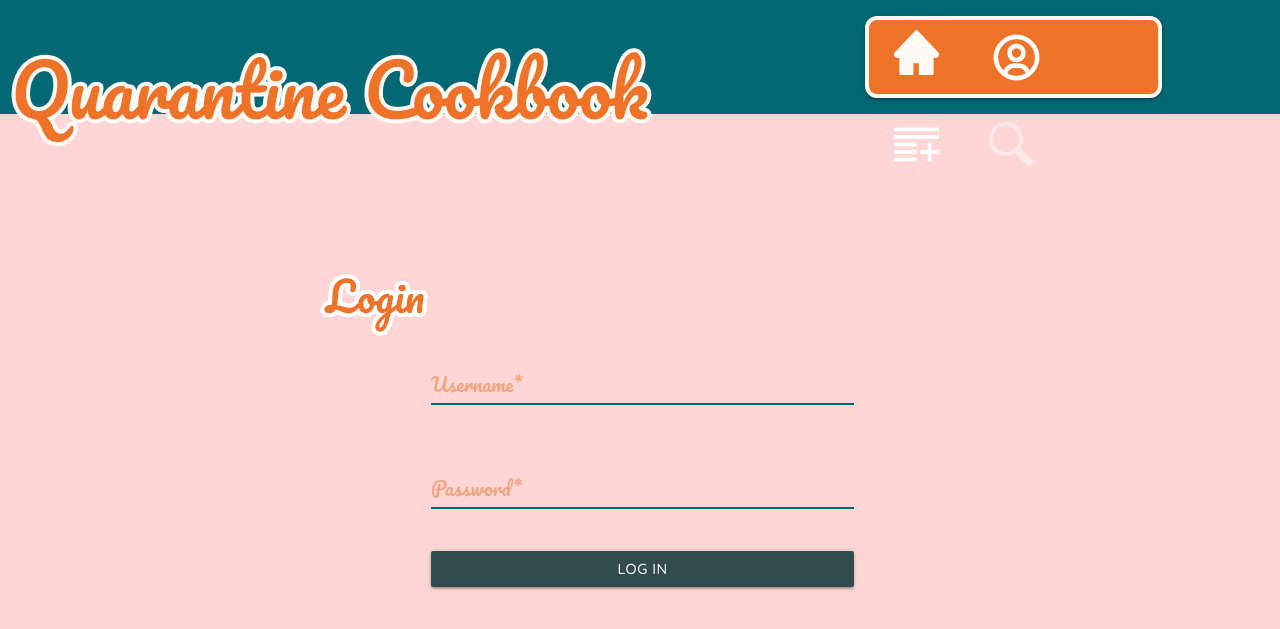
After one commit to Matt-atCasey/QuarantineCookbook, a Flask app: page /login in a window 1280 px wide. The commit adds this page. Shown: the top 629 px of the page. Run offline with Flask 2, Linux system fonts and the light colour scheme; some libraries are stand-ins or nearby versions.

Commit message:
added login and user functionality with session cookies and encrpyted passwords -added flash messages to keep users updated

```diff
--- a/app.py
+++ b/app.py
@@ -1,15 +1,15 @@
-from flask import Flask, render_template, redirect, request, url_for
+from flask import Flask, render_template, redirect, request, url_for, session, flash
 import os
 from flask_pymongo import PyMongo
 from bson.objectid import ObjectId
-import bcrypt
+from werkzeug.security import generate_password_hash, check_password_hash
 
 app = Flask(__name__)
 app.config['MONGO_DBNAME'] = 'cookbook-app-db'
 # DO NOT UPLOAD WITH URI
 app.config['MONGO_URI'] = (
     "")
-
+app.config['SECRET_KEY'] = ''
 mongo = PyMongo(app)
 
 # Default home page
@@ -25,9 +25,49 @@ def add_recipe():
         return render_template('addrecipe.html')
     else:
         if request.method == 'POST':
-            exis_recipes = mongo.db.recipes
+            exis_recipes = mongo.db.recipe
             exis_recipes.insert_one(request.form.to_dict())
             return redirect(url_for('home'))
+
+
+@app.route('/login', methods=['GET', 'POST'])
+def login():
+    if request.method == 'POST':
+        req = request.form
+        username = req.get('username')
+        password = req.get('password')
+        print(username+password)
+        try:
+            db_user = mongo.db.users.find_one({"username": username})
+            db_pass = db_user.get('password')
+        except:
+            flash('Error accesing Database! Please try again.')
+            return redirect(url_for('login'))
+        print(db_user)
+        print(db_user.get('password'))
+        if check_password_hash(db_pass, password) == True:
+            session['USERNAME'] = username
+            print(session['USERNAME'])
+            flash(f'You have been logged in successfully, {username}')
+            return redirect(url_for('home'))
+        else:
+            print(check_password_hash(db_user.get('password'), password))
+            print(session.get('USERNAME'))
+            flash('Invalid user/pass. Please try again!')
+            return render_template('login.html')
+    elif request.method == 'GET':
+        if session.get('USERNAME'):
+            flash('You are already logged in!')
+            return redirect(url_for('home'))
+        else:
+            return render_template('login.html')
+
+
+@app.route('/logout')
+def logout():
+    session.pop('USERNAME', None)
+    flash('You have been logged out!')
+    return redirect(url_for('login'))
 
 
 if __name__ == '__main__':
--- a/static/css/style.css
+++ b/static/css/style.css
@@ -60,7 +60,8 @@ nav {
 
 .desc_text,
 .add_text,
-.desc_header {
+.desc_header,
+.login_form {
   font-family: Quicksand;
   font-style: normal;
   font-weight: 500;
@@ -108,6 +109,9 @@ nav {
 .add_recipe_header {
   margin-top: 5vh;
 }
+.login_header {
+  margin: 20vh 0 0 10vw;
+}
 
 .btn {
   font-family: Quicksand;
@@ -116,3 +120,43 @@ nav {
   font-size: calc(13px + (15 - 13) * ((100vw - 300px) / (1600 - 300)));
   background: #324b4c;
 }
+
+/* Form from Materialize */
+.login_form {
+  font-family: Pacifico;
+}
+/* label color */
+.input-field label {
+  color: #efa781;
+  font-size: calc(17px + (20 - 17) * ((100vw - 300px) / (1600 - 300)));
+}
+/* label focus color */
+.input-field input[type='text']:focus + label {
+  color: #ef7229;
+}
+/* label underline focus color */
+.input-field input[type='password'] {
+  border-bottom: 1.5px solid #026873;
+  box-shadow: 0 1px 0 0 #026873;
+}
+.input-field input[type='text'] {
+  border-bottom: 1.5px solid #026873;
+  box-shadow: 0 1px 0 0 #026873;
+}
+/* valid color */
+.input-field input[type='text'].valid {
+  border-bottom: 1px solid #089767;
+  box-shadow: 0 1px 0 0 #089767;
+}
+/* invalid color */
+.input-field input[type='text'].invalid {
+  border-bottom: 1px solid rgb(172, 24, 24);
+  box-shadow: 0 1px 0 0 rgb(172, 24, 24);
+}
+
+.logout {
+  margin-top: 4vh;
+  color: #ef7229;
+  display: block;
+  margin-right: 2vh;
+}
--- a/templates/base.html
+++ b/templates/base.html
@@ -18,7 +18,9 @@
             <div class="col s8 logo">
                 <img src={{url_for( 'static' , filename='img/logo.png')}}>
             </div>
-            <div class="test col s2 l4 header_nav">
+
+
+            <div class="test col s3 header_nav">
                 <!------------------------------------------------------------NAV -->
                 <nav>
                     <div class="nav-wrapper">
@@ -26,10 +28,10 @@
                                 src="{{url_for( 'static' , filename='img/menu.png')}}" alt=""></a>
 
                         <ul class="hide-on-med-and-down">
-                            <li class="nav_items"><a href="sass.html"><img
+                            <li class="nav_items"><a href="{{url_for('home' )}}"><img
                                         src="{{url_for( 'static' , filename='img/home.png')}}"
                                         alt="home button icon"></a></li>
-                            <li class="nav_items"><a href="badges.html"><img
+                            <li class="nav_items"><a href="{{url_for('login' )}}"><img
                                         src="{{url_for( 'static' , filename='img/account.png')}}"
                                         alt="account menu icon"></a></li>
                             <li class="nav_items"><a href="collapsible.html"><img
@@ -49,11 +51,23 @@
                     <li><a href="mobile.html">Mobile</a></li>
                 </ul>
             </div>
+            {% if session.get('USERNAME') %}
+            <div class="col s1">
+                <a href="{{url_for('logout')}}" class="btn logout desc_text center">Logout</a>
+            </div>
+            {% endif %}
         </div>
     </header>
     <!--------------------------------------END NAV -->
 
     <div class="container">
+        {% with messages = get_flashed_messages() %}
+        {% if messages %}
+        {% for msg in messages %}
+        <p>{{msg}}</p>
+        {% endfor %}
+        {% endif %}
+        {% endwith %}
         {% block content %}
 
         {% endblock content %}
@@ -65,6 +79,7 @@
             $('.sidenav').sidenav();
         });
     </script>
+    <script src="https://cdnjs.cloudflare.com/ajax/libs/materialize/1.0.0/js/materialize.min.js"></script>
 </body>
 
 </html>
--- a/templates/home.html
+++ b/templates/home.html
@@ -3,7 +3,9 @@
 <div class="row recipe_container">
   {% for recipe in recipes %}
   <div class="col s9 offset-s2 recipe_card">
-        <div class="col s3"><img class="responsive-img" src="static/img/{{recipe.recipe_img}}" /></div>
+    <div class="col s3">
+      <img class="responsive-img" src="static/img/{{recipe.recipe_img}}" />
+    </div>
     <div class="col s9">
       <!-- Max char count for desc 215? -->
       <h2 class="desc_header">{{recipe.recipe_name}}</h2>
--- /dev/null
+++ b/templates/login.html
@@ -0,0 +1,31 @@
+{% extends 'base.html' %}
+
+{% block content %}
+<!-- Display Flashed Messages -->
+
+
+<div class="login_header">
+    <img src="{{url_for('static', filename='/img/login.png')}}" alt="">
+</div>
+
+<div class="row login_form">
+    <form class="col s6 offset-s3" action="{{url_for('login')}}" method="post">
+        <div class="row">
+            <div class="input-field col s12">
+                <input id="username" name="username" type="text" class="validate" required minlength="5" maxlength="15">
+                <label for="username">Username*</label>
+            </div>
+        </div>
+        <div class="row">
+            <div class="input-field col s12">
+                <input id="password" name="password" type="password" class="validate" required minlength="5"
+                    maxlength="20">
+                <label for="password">Password*</label>
+            </div>
+        </div>
+        <button class="btn waves-effect waves-light col s12" type="submit" name="action">Log in
+        </button>
+
+</div>
+</form>
+{% endblock content %}
```
Also changed, not shown: static/img/Login.png (added). Lines whose indentation alone changed are shown as unchanged.
